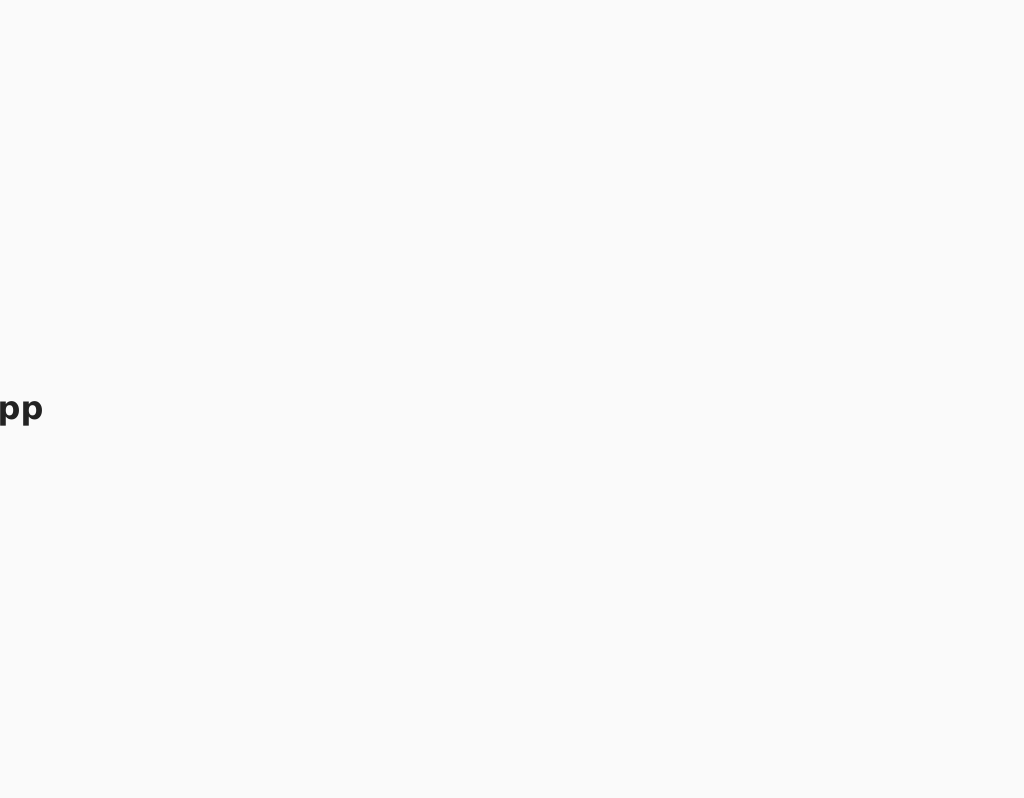
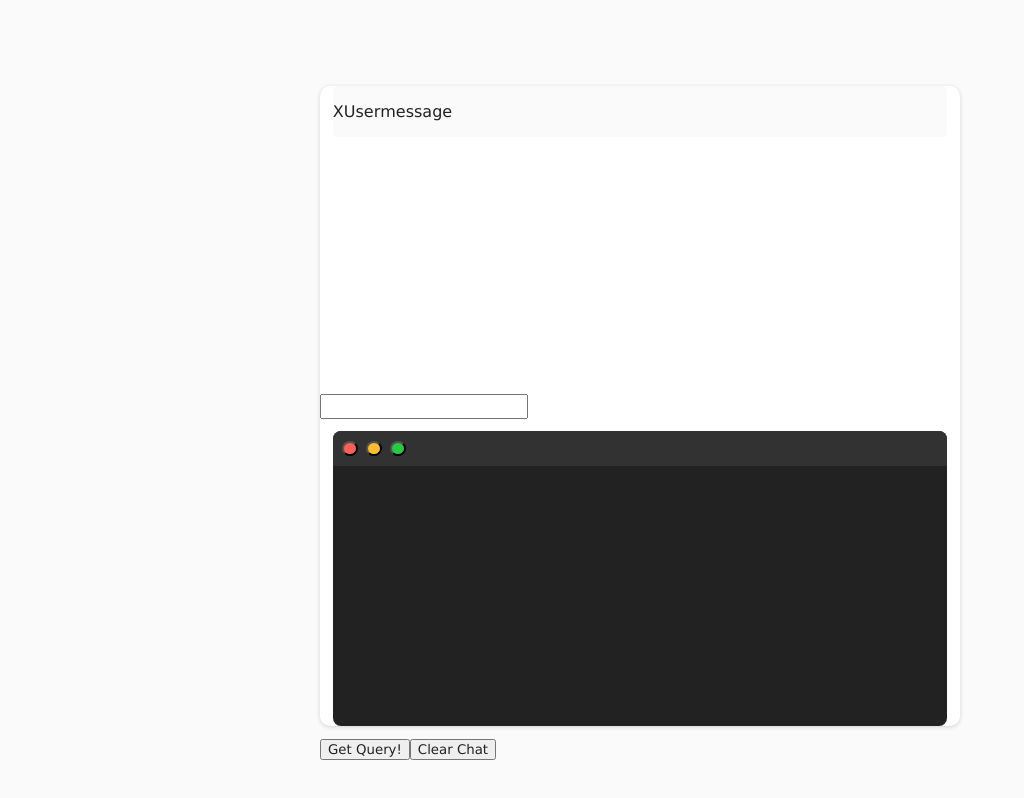
Before and after one commit to ryan-spencer1220/sql-generator, a React (Create React App) app: page / in a window 1280 px wide. Shown: the top 798 px of the page, without its empty margins (0-1024 px from the left). Built offline with nearby package versions, Linux system fonts and the light colour scheme.

Commit message:
add input and display text sections

```diff
--- a/package.json
+++ b/package.json
@@ -1,6 +1,7 @@
 {
   "name": "sql-generator",
   "version": "0.1.0",
+  "type": "module",
   "private": true,
   "dependencies": {
     "@testing-library/jest-dom": "^5.16.5",
@@ -10,14 +11,17 @@
     "@types/node": "^16.18.25",
     "@types/react": "^18.2.0",
     "@types/react-dom": "^18.2.1",
+    "cors-express": "^0.2.2",
     "react": "^18.2.0",
     "react-dom": "^18.2.0",
     "react-scripts": "5.0.1",
+    "ts-node": "^10.9.1",
     "typescript": "^4.9.5",
     "web-vitals": "^2.1.4"
   },
   "scripts": {
-    "start": "react-scripts start",
+    "start:frontend": "react-scripts start",
+    "start:backend": "ts-node --esm index.ts",
     "build": "react-scripts build",
     "test": "react-scripts test",
     "eject": "react-scripts eject"
--- a/src/App.tsx
+++ b/src/App.tsx
@@ -1,7 +1,16 @@
+import MessagesDisplay from "./components/MessagesDisplay";
+import CodeDisplay from "./components/CodeDisplay";
+
 function App() {
   return (
-    <div className="App">
-      <h1>App</h1>
+    <div className="app">
+      <MessagesDisplay />
+      <input />
+      <CodeDisplay />
+      <div className="button-container">
+        <button id="get-query">Get Query!</button>
+        <button id="clear-shat">Clear Chat</button>
+      </div>
     </div>
   );
 }
--- a/src/components/CodeDisplay.tsx
+++ b/src/components/CodeDisplay.tsx
@@ -1,7 +1,18 @@
 import React from "react";
 
 const CodeDisplay = () => {
-  return <div className="code-display"></div>;
+  return (
+    <div className="code-display">
+      <div className="buttons">
+        <button className="button first"></button>
+        <button className="button second"></button>
+        <button className="button third"></button>
+      </div>
+      <div className="code-output">
+        <p></p>
+      </div>
+    </div>
+  );
 };
 
 export default CodeDisplay;
--- a/src/components/MessageDisplay.tsx
+++ b/src/components/MessageDisplay.tsx
@@ -1,7 +1,11 @@
-import React from "react";
-
 const MessageDisplay = () => {
-  return <div className="message-display"></div>;
+  return (
+    <div className="message-display">
+      <p>X</p>
+      <p>User</p>
+      <p>message</p>
+    </div>
+  );
 };
 
 export default MessageDisplay;
--- a/src/components/MessagesDisplay.tsx
+++ b/src/components/MessagesDisplay.tsx
@@ -1,7 +1,12 @@
 import React from "react";
+import MessageDisplay from "./MessageDisplay";
 
 const MessagesDisplay = () => {
-  return <div className="messages-display"></div>;
+  return (
+    <div className="messages-display">
+      <MessageDisplay />
+    </div>
+  );
 };
 
 export default MessagesDisplay;
--- a/src/index.css
+++ b/src/index.css
@@ -4,8 +4,8 @@
 }
 
 body {
-  height: 0;
-  width: 0;
+  margin: 0;
+  padding: 0;
   display: flex;
   justify-content: center;
   align-items: center;
@@ -21,7 +21,60 @@ input {
 .app {
   height: 80vh;
   width: 80vh;
-  background-color: rgb(250, 250, 250);
+  background-color: rgb(255, 255, 255);
   border-radius: 10px;
   box-shadow: rgba(0, 0, 0, 0.16) 0 1px 4px;
 }
+
+.code-display {
+  width: 96%;
+  margin: 2%;
+  height: 46%;
+  border-radius: 8px;
+  background-color: rgb(34, 34, 34);
+  overflow: hidden;
+}
+
+.buttons {
+  width: 100%;
+  height: 35px;
+  background-color: rgb(50, 50, 50);
+  display: flex;
+  align-items: center;
+  padding-left: 5px;
+}
+
+.button {
+  height: 15px;
+  width: 15px;
+  border-radius: 50%;
+  margin: 4px;
+}
+
+.first {
+  background-color: rgb(255, 96, 86);
+}
+
+.second {
+  background-color: rgb(255, 189, 45);
+}
+
+.third {
+  background-color: rgb(38, 201, 64);
+}
+
+.messages-display {
+  width: 96%;
+  margin: 2%;
+  height: 46%;
+  overflow: hidden;
+  overflow-y: scroll;
+}
+
+.message-display {
+  width: 100%;
+  display: flex;
+  border-radius: 5px;
+  box-sizing: border-box;
+  background-color: rgb(250, 250, 250);
+}
```
Also changed, not shown: index.ts (added), 1 other file (tests, documents, lock files or other folders).
